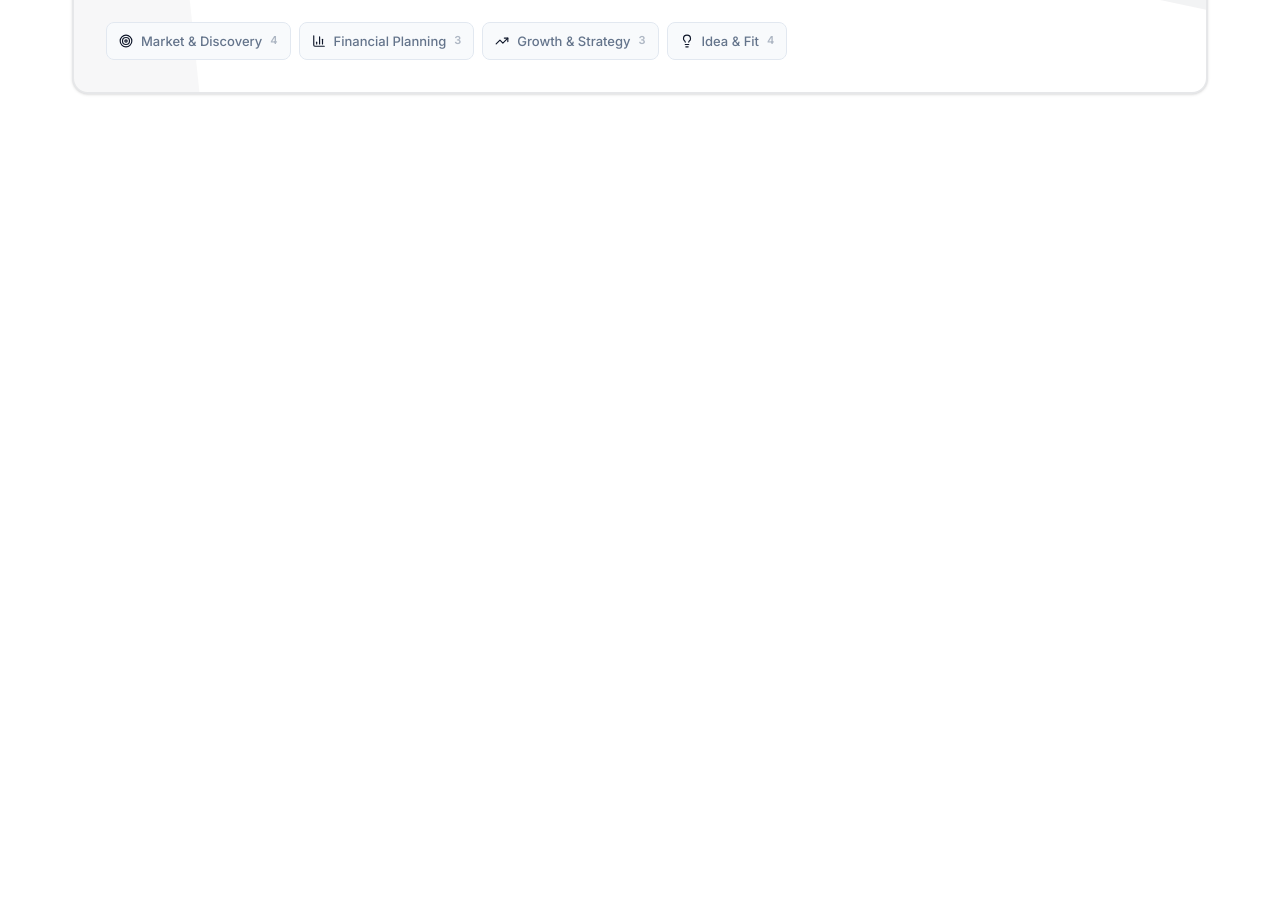
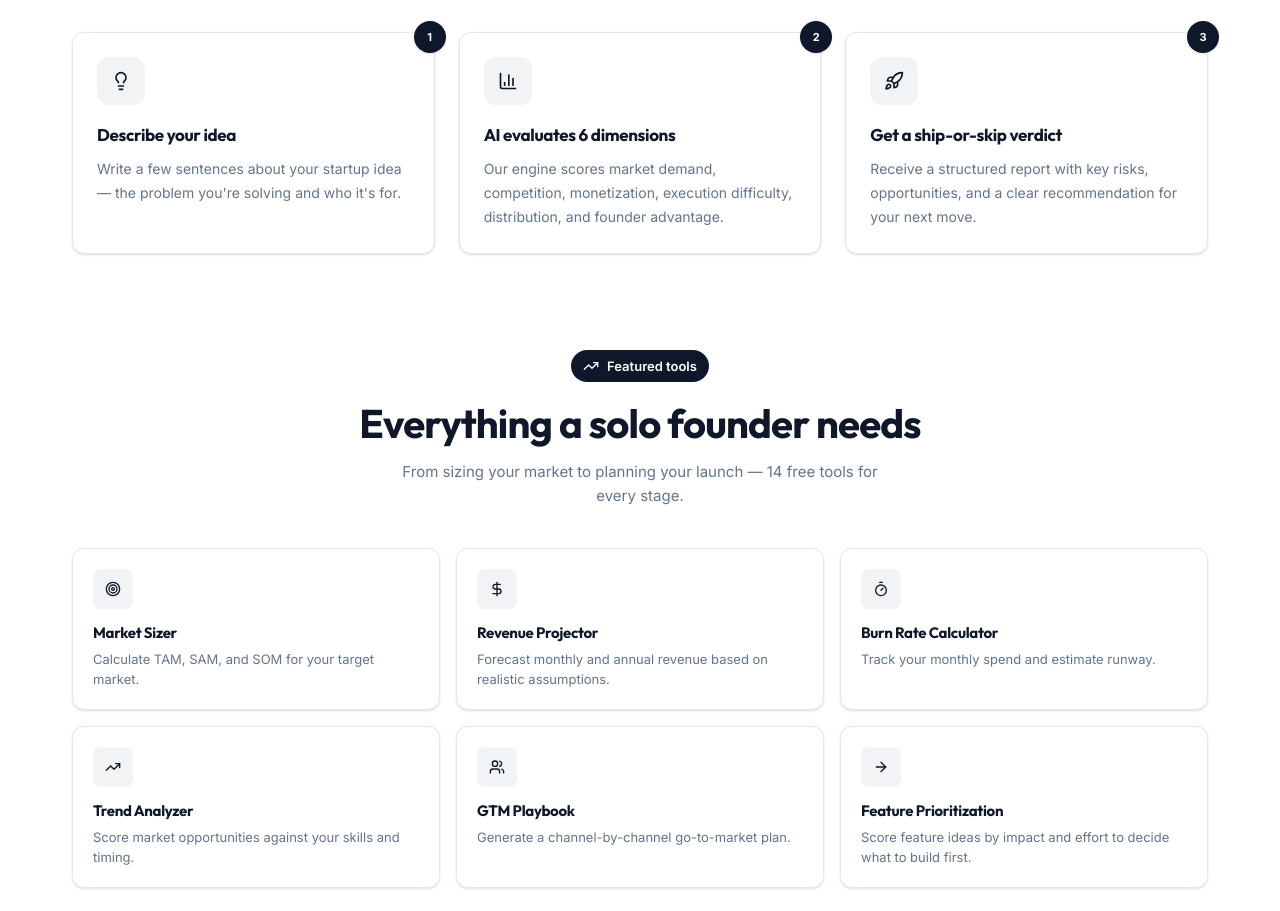
Before and after one commit to adsalihac/ship-or-skip, a Next.js app: page / in a window 1280 px wide. Shown: the part 1465-2376 px from the top of the page. Before the commit the page ends 1655 px from the top, so only its background shows below. Built offline with nearby package versions, Linux system fonts and the light colour scheme; no server answers.

Commit message:
feat: add Featured Tools and How It Works components to the homepage

```diff
--- /dev/null
+++ b/app/components/FeaturedTools.tsx
@@ -0,0 +1,88 @@
+"use client";
+
+import { ArrowRight, DollarSign, Target, Timer, TrendingUp, Users } from "lucide-react";
+import Link from "next/link";
+
+const tools = [
+  {
+    icon: Target,
+    title: "Market Sizer",
+    description: "Calculate TAM, SAM, and SOM for your target market.",
+    href: "/solo-founders/market-sizer" as const
+  },
+  {
+    icon: DollarSign,
+    title: "Revenue Projector",
+    description: "Forecast monthly and annual revenue based on realistic assumptions.",
+    href: "/solo-founders/revenue-projector" as const
+  },
+  {
+    icon: Timer,
+    title: "Burn Rate Calculator",
+    description: "Track your monthly spend and estimate runway.",
+    href: "/solo-founders/burn-rate" as const
+  },
+  {
+    icon: TrendingUp,
+    title: "Trend Analyzer",
+    description: "Score market opportunities against your skills and timing.",
+    href: "/solo-founders/trend-analyzer" as const
+  },
+  {
+    icon: Users,
+    title: "GTM Playbook",
+    description: "Generate a channel-by-channel go-to-market plan.",
+    href: "/solo-founders/gtm-playbook" as const
+  },
+  {
+    icon: ArrowRight,
+    title: "Feature Prioritization",
+    description: "Score feature ideas by impact and effort to decide what to build first.",
+    href: "/solo-founders/feature-prioritization" as const
+  }
+];
+
+export function FeaturedTools() {
+  return (
+    <section className="mx-auto max-w-[1200px] px-4 pb-24 sm:px-6 lg:px-8">
+      <div className="text-center">
+        <div className="mb-4 inline-flex items-center gap-2 rounded-full bg-foreground px-3 py-1.5 text-[13px] font-semibold text-white">
+          <TrendingUp className="size-4" aria-hidden="true" />
+          Featured tools
+        </div>
+        <h2 className="text-[32px] font-bold leading-tight text-foreground sm:text-[40px]">
+          Everything a solo founder needs
+        </h2>
+        <p className="mx-auto mt-3 max-w-lg text-[15px] leading-6 text-muted">
+          From sizing your market to planning your launch — 14 free tools for every stage.
+        </p>
+      </div>
+
+      <div className="mt-10 grid gap-4 sm:grid-cols-2 lg:grid-cols-3">
+        {tools.map((tool) => (
+          <Link
+            key={tool.title}
+            href={tool.href}
+            className="group rounded-xl border border-border bg-white p-5 shadow-sm transition-all duration-300 hover:-translate-y-0.5 hover:border-foreground/20 hover:shadow-md"
+          >
+            <div className="mb-3 flex size-10 items-center justify-center rounded-lg bg-foreground/5 transition-colors group-hover:bg-foreground/10">
+              <tool.icon className="size-4 text-foreground" aria-hidden="true" />
+            </div>
+            <h3 className="text-[15px] font-bold text-foreground">{tool.title}</h3>
+            <p className="mt-1 text-[13px] leading-5 text-muted">{tool.description}</p>
+          </Link>
+        ))}
+      </div>
+
+      <div className="mt-6 text-center">
+        <Link
+          href="/solo-founders"
+          className="inline-flex items-center gap-2 rounded-xl border border-border bg-white px-5 py-2.5 text-[14px] font-semibold text-foreground shadow-sm transition hover:bg-surface"
+        >
+          View all 14 tools
+          <ArrowRight className="size-4" aria-hidden="true" />
+        </Link>
+      </div>
+    </section>
+  );
+}
--- /dev/null
+++ b/app/components/HowItWorks.tsx
@@ -0,0 +1,58 @@
+"use client";
+
+import { BarChart3, Lightbulb, Rocket } from "lucide-react";
+
+const steps = [
+  {
+    icon: Lightbulb,
+    title: "Describe your idea",
+    description: "Write a few sentences about your startup idea — the problem you're solving and who it's for."
+  },
+  {
+    icon: BarChart3,
+    title: "AI evaluates 6 dimensions",
+    description: "Our engine scores market demand, competition, monetization, execution difficulty, distribution, and founder advantage."
+  },
+  {
+    icon: Rocket,
+    title: "Get a ship-or-skip verdict",
+    description: "Receive a structured report with key risks, opportunities, and a clear recommendation for your next move."
+  }
+];
+
+export function HowItWorks() {
+  return (
+    <section className="mx-auto max-w-[1200px] px-4 pb-24 sm:px-6 lg:px-8">
+      <div className="text-center">
+        <div className="mb-4 inline-flex items-center gap-2 rounded-full border border-border bg-gray-100 px-3 py-1.5 text-[13px] font-semibold text-foreground">
+          <Rocket className="size-4" aria-hidden="true" />
+          How it works
+        </div>
+        <h2 className="text-[32px] font-bold leading-tight text-foreground sm:text-[40px]">
+          From idea to decision in seconds
+        </h2>
+        <p className="mx-auto mt-3 max-w-lg text-[15px] leading-6 text-muted">
+          No sign-up, no fluff. Just paste your idea and get a founder-grade analysis.
+        </p>
+      </div>
+
+      <div className="mt-10 grid gap-6 sm:grid-cols-3">
+        {steps.map((step, i) => (
+          <div key={step.title} className="group relative rounded-xl border border-border bg-white p-6 shadow-sm transition-all duration-300 hover:-translate-y-0.5 hover:shadow-md">
+            <div
+              className="absolute -top-3 -right-3 flex size-8 items-center justify-center rounded-full bg-foreground text-[11px] font-bold text-white shadow-sm"
+              aria-hidden="true"
+            >
+              {i + 1}
+            </div>
+            <div className="mb-4 flex size-12 items-center justify-center rounded-xl bg-foreground/5">
+              <step.icon className="size-5 text-foreground" aria-hidden="true" />
+            </div>
+            <h3 className="text-[17px] font-bold text-foreground">{step.title}</h3>
+            <p className="mt-2 text-[14px] leading-6 text-muted">{step.description}</p>
+          </div>
+        ))}
+      </div>
+    </section>
+  );
+}
--- a/app/page.tsx
+++ b/app/page.tsx
@@ -1,4 +1,6 @@
 import { IdeaAnalyzer } from "./components/IdeaAnalyzer";
+import { HowItWorks } from "./components/HowItWorks";
+import { FeaturedTools } from "./components/FeaturedTools";
 import { SoloFoundersCard } from "./components/SoloFoundersCard";
 
 const structuredData = {
@@ -25,7 +27,8 @@ export default function Home() {
       />
       <main className="flex-1">
         <IdeaAnalyzer />
-        <SoloFoundersCard />
+        <HowItWorks />
+        <FeaturedTools />
       </main>
     </>
   );
```
